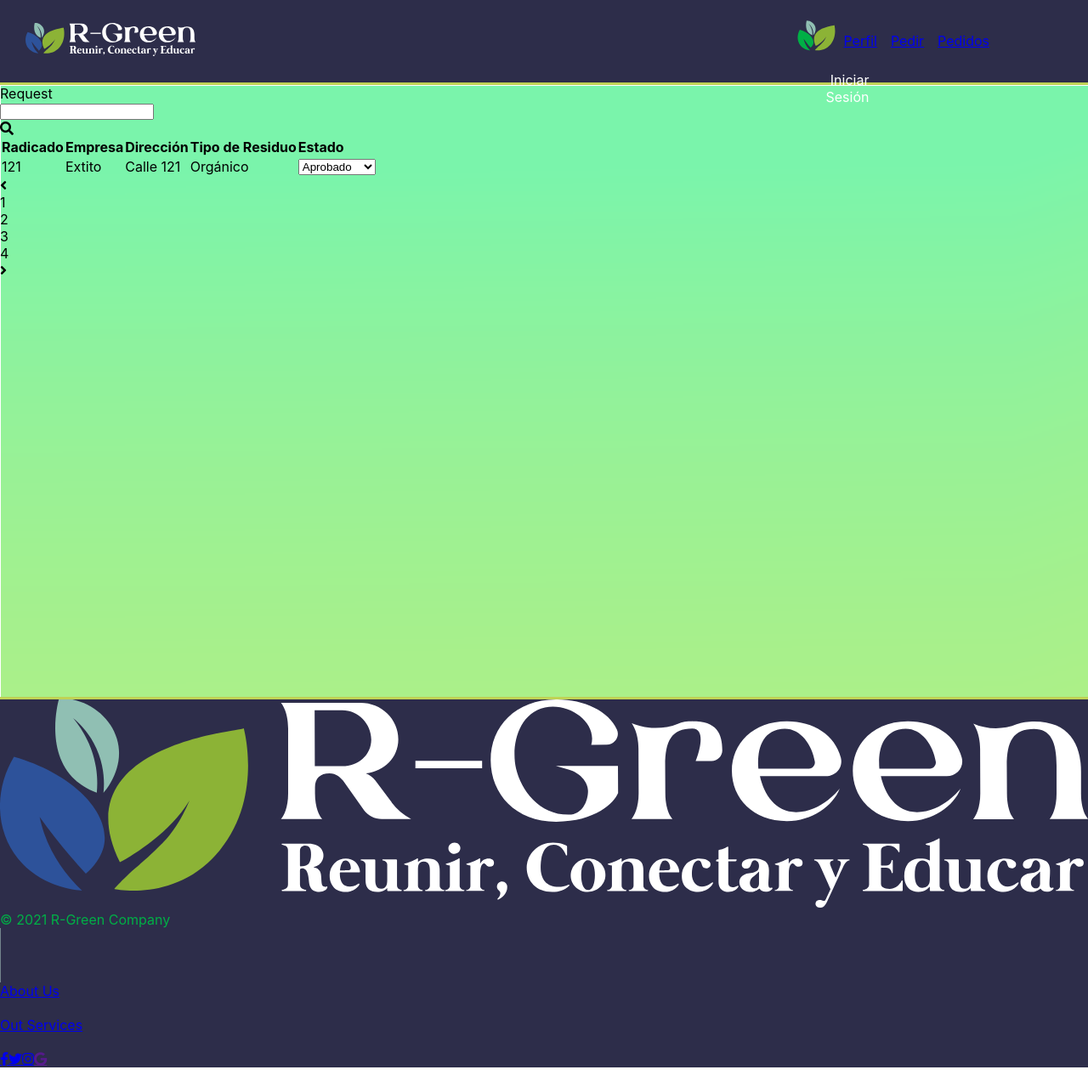
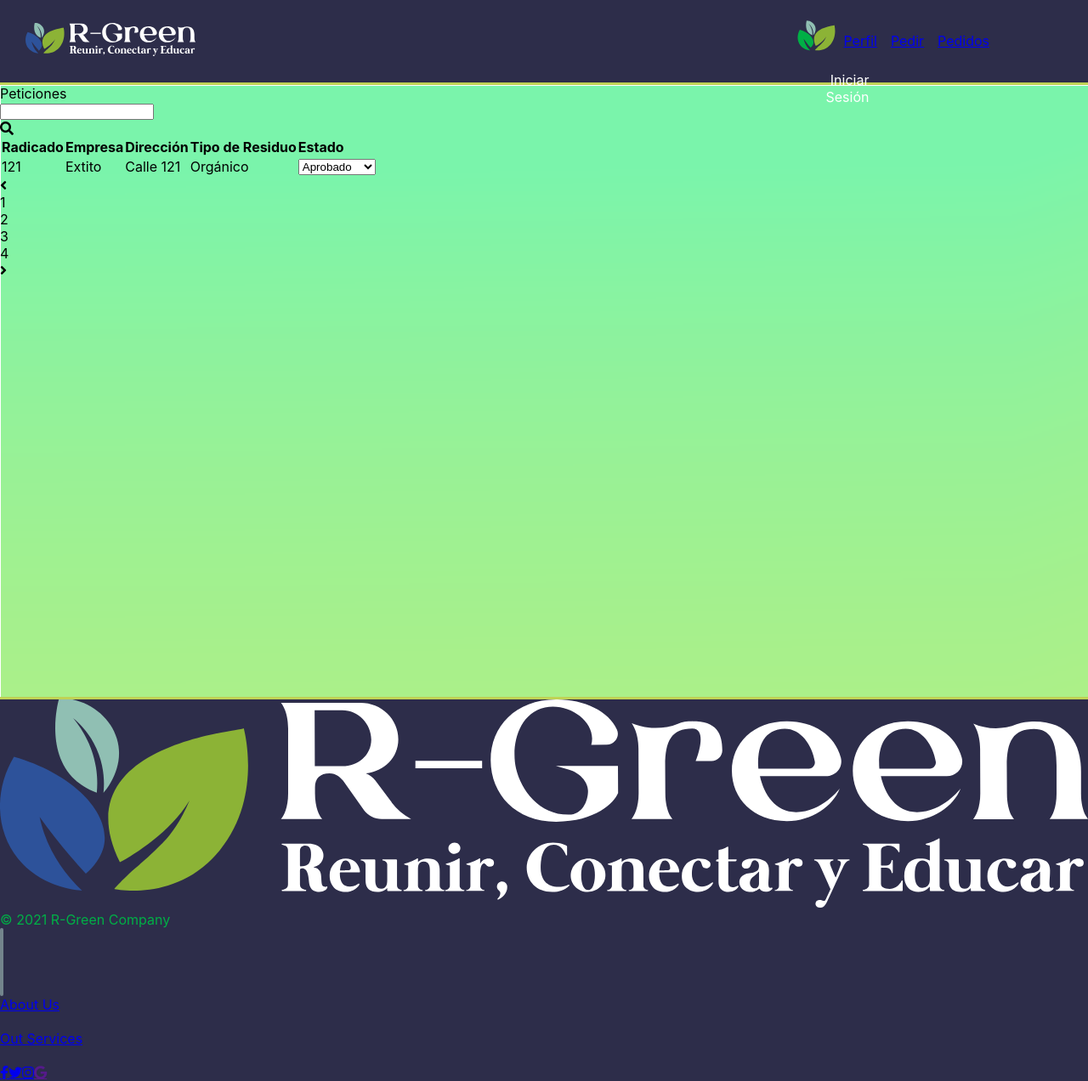
Before and after one commit to andresdavidsv/r-green-ui, a React app: page /request in a window 1280 px wide. Shown: the whole page at 85% size. Built offline with nearby package versions, Linux system fonts and the light colour scheme.

Commit message:
size adjustment

```diff
--- a/src/assets/styles/components/_footer_home.scss
+++ b/src/assets/styles/components/_footer_home.scss
@@ -4,12 +4,10 @@
     border-top: 0.2em solid rgb(191,210,85) ;
   }
 
-
-
 hr{
-
-  border:         none;
-  border-left:    1px solid hsla(200, 10%, 50%,100);
-  height:         8vh;
-  width:          1px;
+  border: none;
+  border-left: 4px solid hsla(200, 10%, 50%,100);
+  height: 10vh;
+  width: 1px;
+  border-radius: 15px;
 }
--- a/src/components/Footer_home.jsx
+++ b/src/components/Footer_home.jsx
@@ -3,21 +3,21 @@ import { Link } from 'react-router-dom';
 import logo1 from '../assets/img/R-Green_2.0.svg';
 
 const Footer_home = () => (
-    <section className='bottom-0 w-full '>
+    <section id='footer_home' className='bottom-0 w-full h-28'>
 
-        <div id='footer_home' className='h-40 xl:px-40 pb-12 lg:px-20 md:px-10 sm:px-5 px-10'>
+        <div className='flex items-stretch'>
 
-            <div className='w-1/3 sm:w-1/3 inline-block justify-items-center'>
+            <div className='flex pl-36  inline-block items-center justify-center'>
                 <img src={logo1} className='w-48' />
                 <br />
                 <p>© 2021 R-Green Company</p>
             </div>
 
-            <div className='w-1/3 sm:w-1/3 inline-block'>
+            <div className='flex w-1/3 sm:w-1/3 items-center justify-center'>
                 <hr />
             </div>
 
-            <div className='mt-8 w-1/3 sm:w-1/3 inline-block jusify-items-center'>
+            <div className='flex mt-8 w-1/3 sm:w-1/3 inline-block items-center justify-center'>
                 <div>
                     <Link to='/' style={{ marginRight: '1em' }} >About Us</Link>
 
--- a/src/containers/Home.jsx
+++ b/src/containers/Home.jsx
@@ -3,7 +3,7 @@ import { connect } from 'react-redux';
 
 const Home = ({myList,trends,originals}) => (
   <>
-  <div>
+  <div className='h-screen'>
     {originals.map((item)=>(
       <p key={item.id}>
         {item.id}
--- a/src/containers/Request.jsx
+++ b/src/containers/Request.jsx
@@ -6,7 +6,7 @@ const Request = () => {
         <section id='background_request' >
             <div className='flex flex-col items-center justify-between md:flex-row'>
                 <div className='flex justify-between w-full pt-6 pl-6'>
-                    <p className='ml-3 font-bold text-2xl'>Request</p>
+                    <p className='ml-3 font-bold text-2xl'>Peticiones</p>
                 </div>
                 <div className='w-full flex justify-end pl-2 pr-10 mt-2'>
                     <div className='w-full sm:w-64 inline-block relative '>
```
